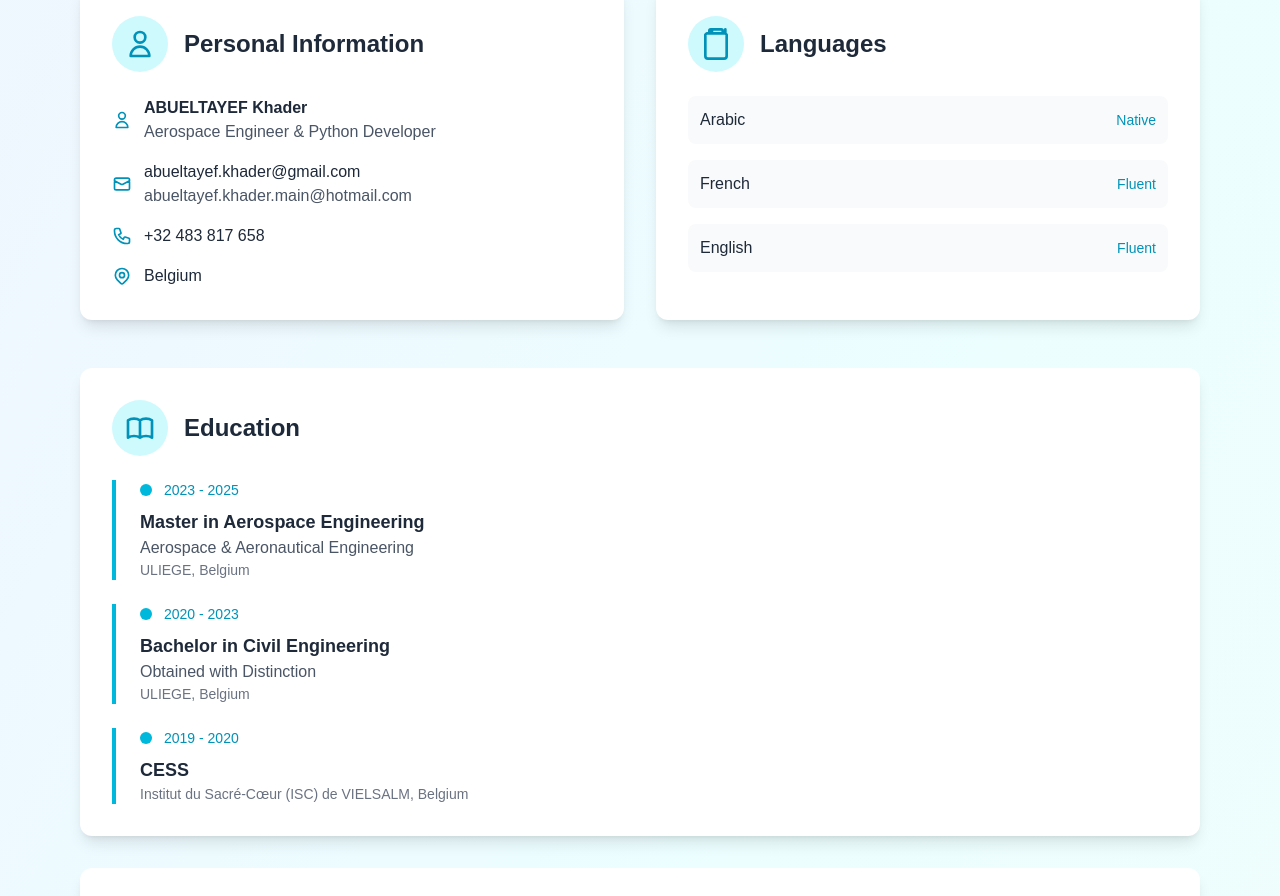
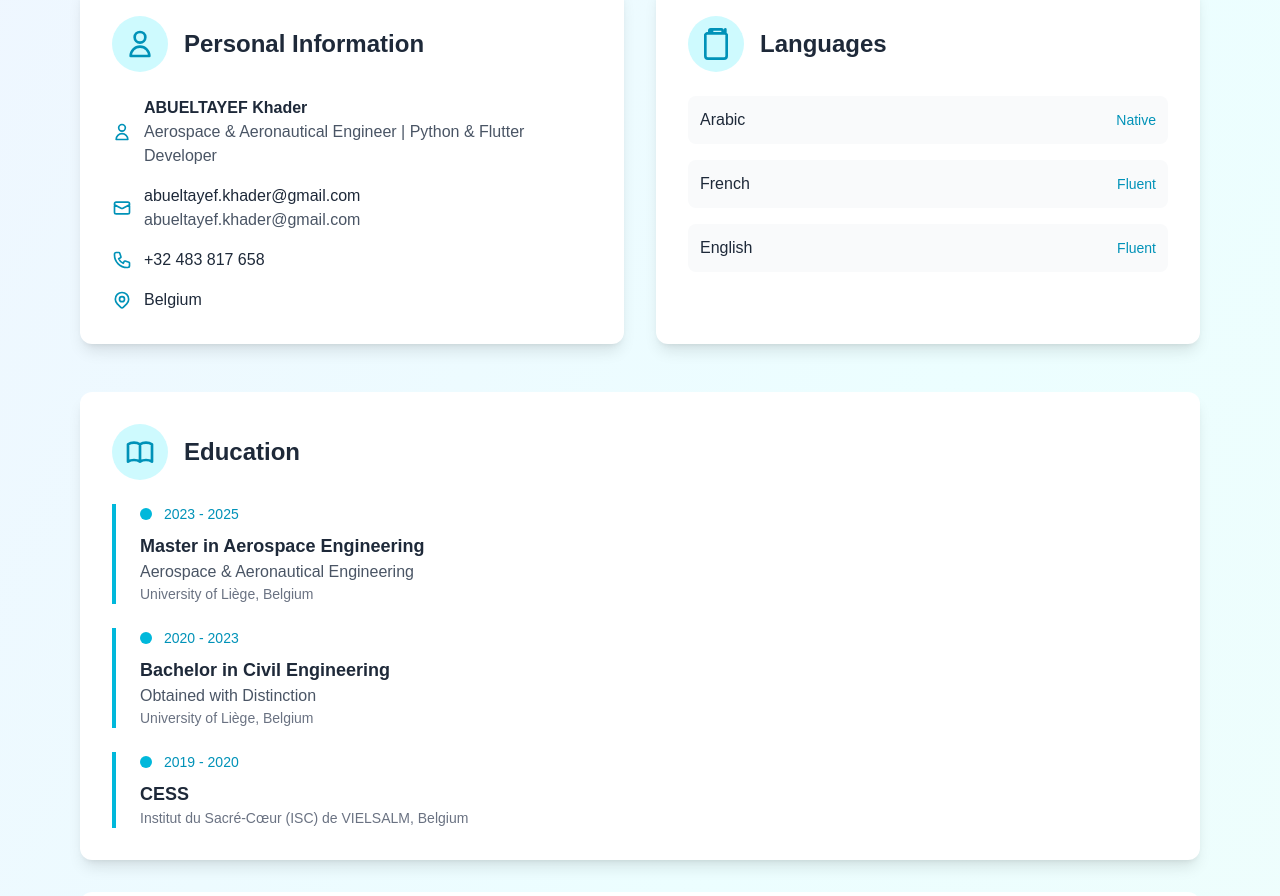
Before and after one commit to KhaderX-com/khaderx-site, a Next.js app: page /contact in a window 1280 px wide. Shown: the part 280-1176 px from the top of the page. Built offline with nearby package versions, Linux system fonts and the light colour scheme.

Commit message:
fix: update personal information and education details for accuracy

```diff
--- a/src/app/contact/page.tsx
+++ b/src/app/contact/page.tsx
@@ -36,7 +36,7 @@ export default function Contact() {
                                 </svg>
                                 <div>
                                     <p className="font-semibold text-gray-800">ABUELTAYEF Khader</p>
-                                    <p className="text-gray-600">Aerospace Engineer & Python Developer</p>
+                                    <p className="text-gray-600">Aerospace & Aeronautical Engineer | Python & Flutter Developer</p>
                                 </div>
                             </div>
 
@@ -46,7 +46,7 @@ export default function Contact() {
                                 </svg>
                                 <div>
                                     <p className="text-gray-800">abueltayef.khader@gmail.com</p>
-                                    <p className="text-gray-600">abueltayef.khader.main@hotmail.com</p>
+                                    <p className="text-gray-600">abueltayef.khader@gmail.com</p>
                                 </div>
                             </div>
 
@@ -112,7 +112,7 @@ export default function Contact() {
                             </div>
                             <h3 className="text-lg font-semibold text-gray-800">Master in Aerospace Engineering</h3>
                             <p className="text-gray-600">Aerospace & Aeronautical Engineering</p>
-                            <p className="text-sm text-gray-500">ULIEGE, Belgium</p>
+                            <p className="text-sm text-gray-500">University of Liège, Belgium</p>
                         </div>
 
                         <div className="border-l-4 border-cyan-500 pl-6">
@@ -122,7 +122,7 @@ export default function Contact() {
                             </div>
                             <h3 className="text-lg font-semibold text-gray-800">Bachelor in Civil Engineering</h3>
                             <p className="text-gray-600">Obtained with Distinction</p>
-                            <p className="text-sm text-gray-500">ULIEGE, Belgium</p>
+                            <p className="text-sm text-gray-500">University of Liège, Belgium</p>
                         </div>
 
                         <div className="border-l-4 border-cyan-500 pl-6">
```
